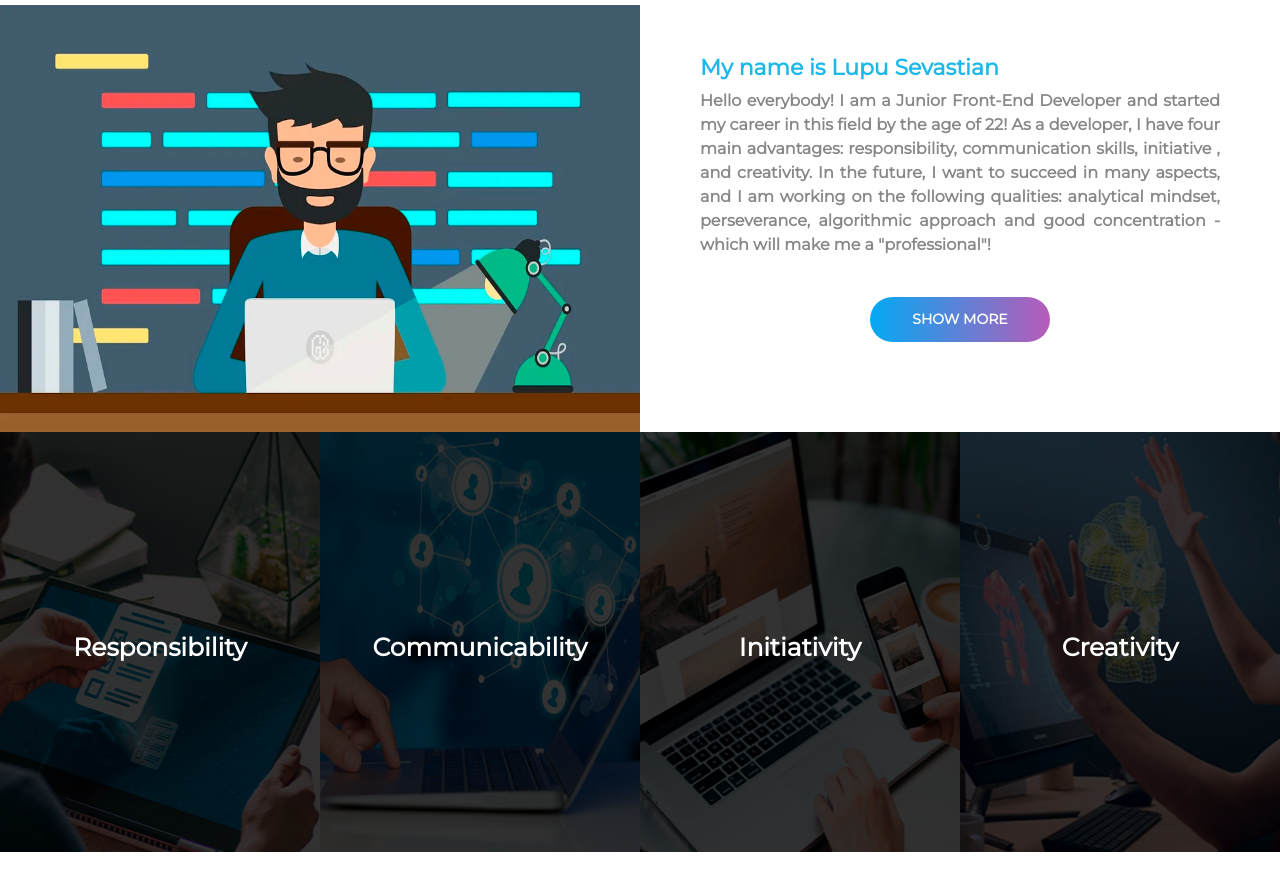
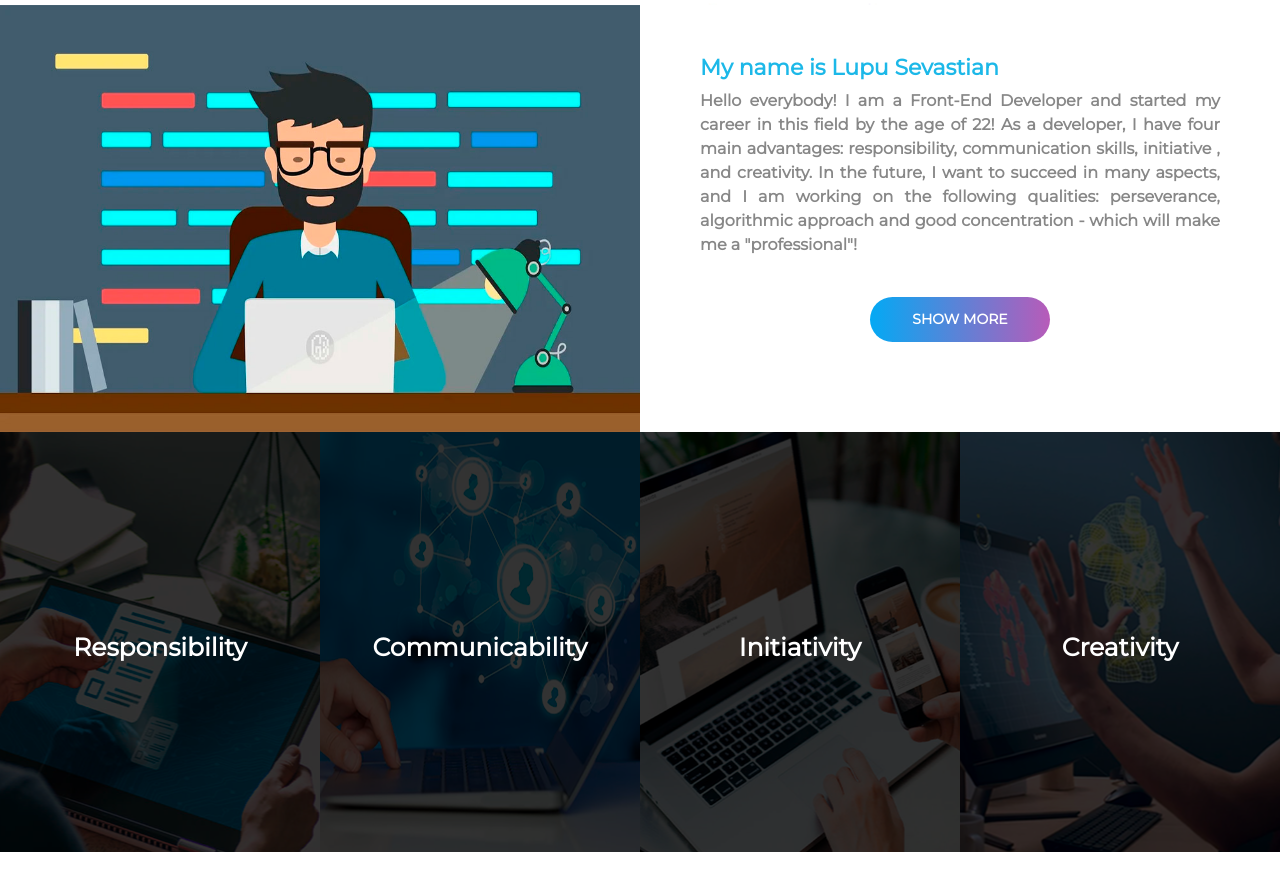
Before and after one commit to DivineBlow/firstSite, a plain HTML site: page index.html in a window 1280 px wide. Shown: the part 2947-3833 px from the top of the page. Drawn offline with nearby package versions, Linux system fonts and the light colour scheme.

Commit message:
Refresh work

```diff
--- a/index.html
+++ b/index.html
@@ -144,10 +144,10 @@
 			</div>
 			<div class="col-lg-6 col-md-6 col-sm-12 col-xs-12">
 				<h3>My name is Lupu Sevastian</h3>
-				<p>Hello everybody! I am a Junior Front-End Developer and started my career in this field by the age of
+				<p>Hello everybody! I am a Front-End Developer and started my career in this field by the age of
 					22! As a developer, I have four main advantages: responsibility, communication skills, initiative ,
 					and creativity. In the future, I want to succeed in many aspects, and I am working on the following
-					qualities: analytical mindset, perseverance, algorithmic approach and good concentration - which
+					qualities: perseverance, algorithmic approach and good concentration - which
 					will make me a "professional"!</p>
 				<a href="https://www.coursera.org/user/9aa1f6f34311a5a75e94c3230940a8e8">Show more</a>
 			</div>
```
